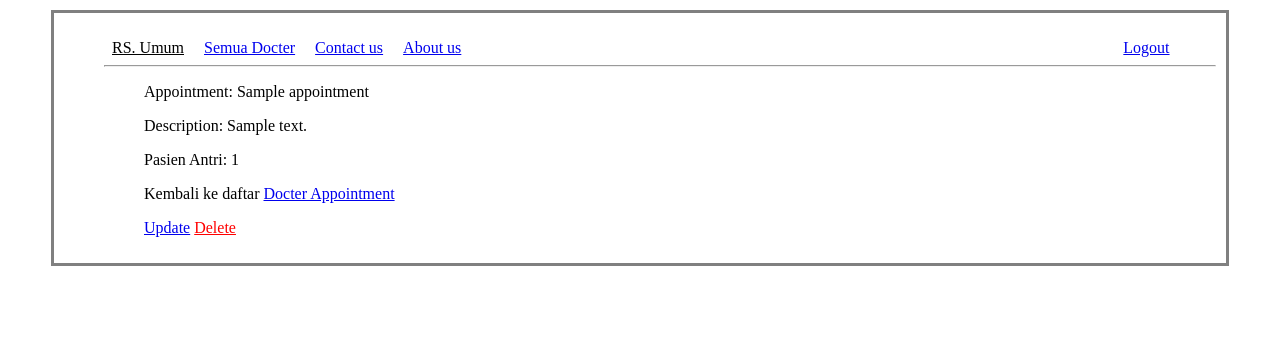
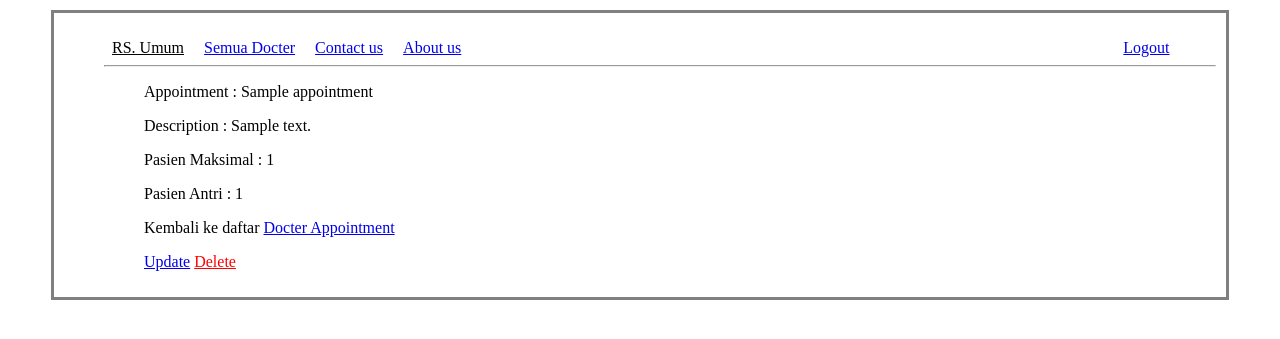
Before and after one commit to rizalilhamm/hospital, a Flask app: a page that uses hospital/admin/templates/appointment_detail.html in a window 1280 px wide. Shown: the top 339 px of the page. Run offline with Flask 2, Linux system fonts and the light colour scheme; tables that the repository leaves empty hold one stand-in row (values such as "Sample post").

Commit message:
Appointment more detail

```diff
--- a/hospital/admin/templates/appointment_detail.html
+++ b/hospital/admin/templates/appointment_detail.html
@@ -2,12 +2,17 @@
 {% block content %}
     <div style="text-align: left;">
         <p>
-            Appointment: {{ appointment }}
+            Appointment     : {{ appointment }}
         </p>
         <p>
-            Description: {{appointment.appointment_desc}}
+            Description     : {{appointment.appointment_desc}}
         </p>
-        <p>Pasien Antri: {{appointment.user_id}}</p>
+        <p>
+            Pasien Maksimal : {{appointment.max_patient}}
+        </p>
+        <p>
+            Pasien Antri    : {{appointment.user_id}}
+        </p>
         <p>Kembali ke daftar <a href="/docters/{{docter.docter_id}}">Docter Appointment</a></p>
     </div>
     <div>
```
